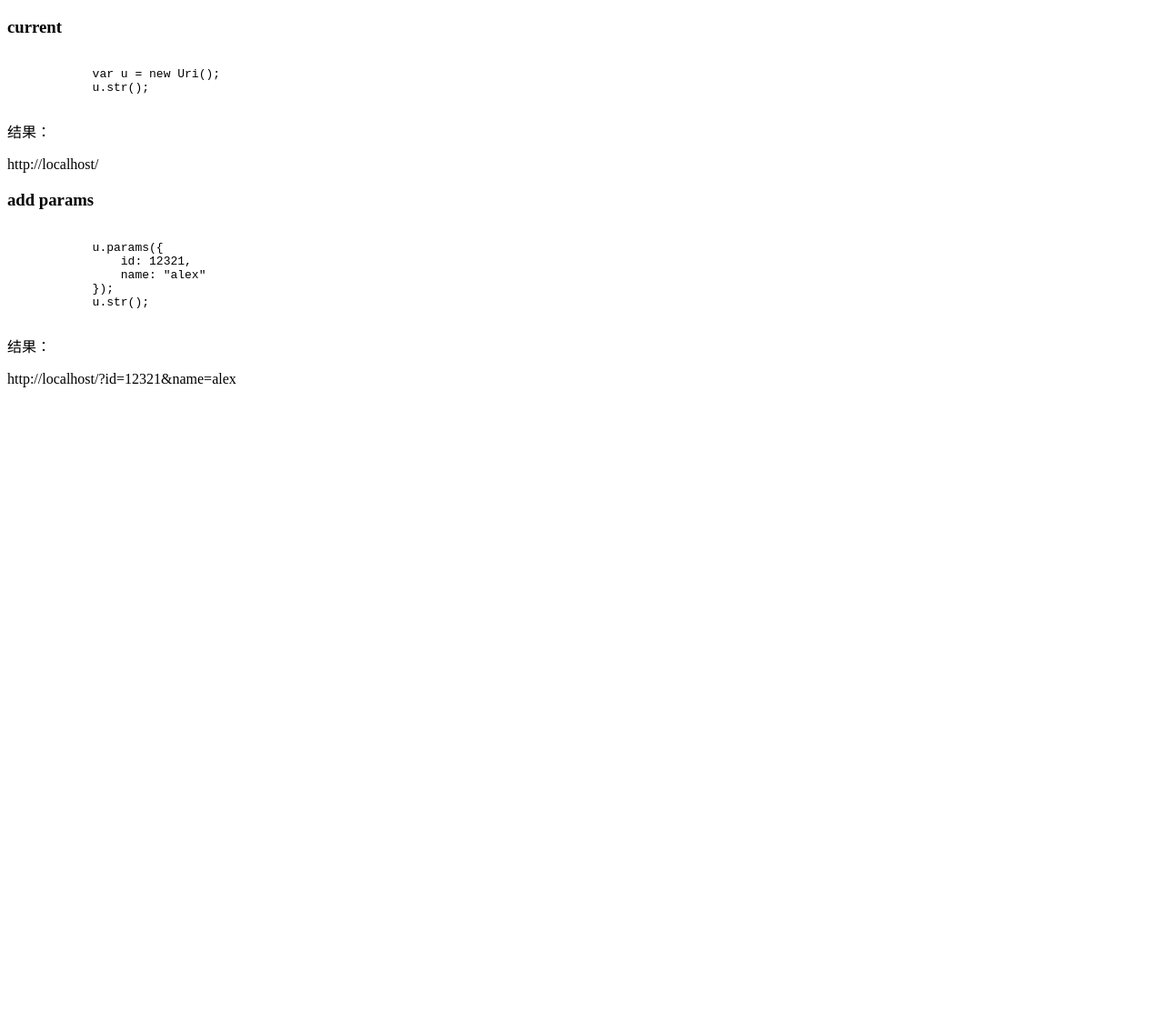
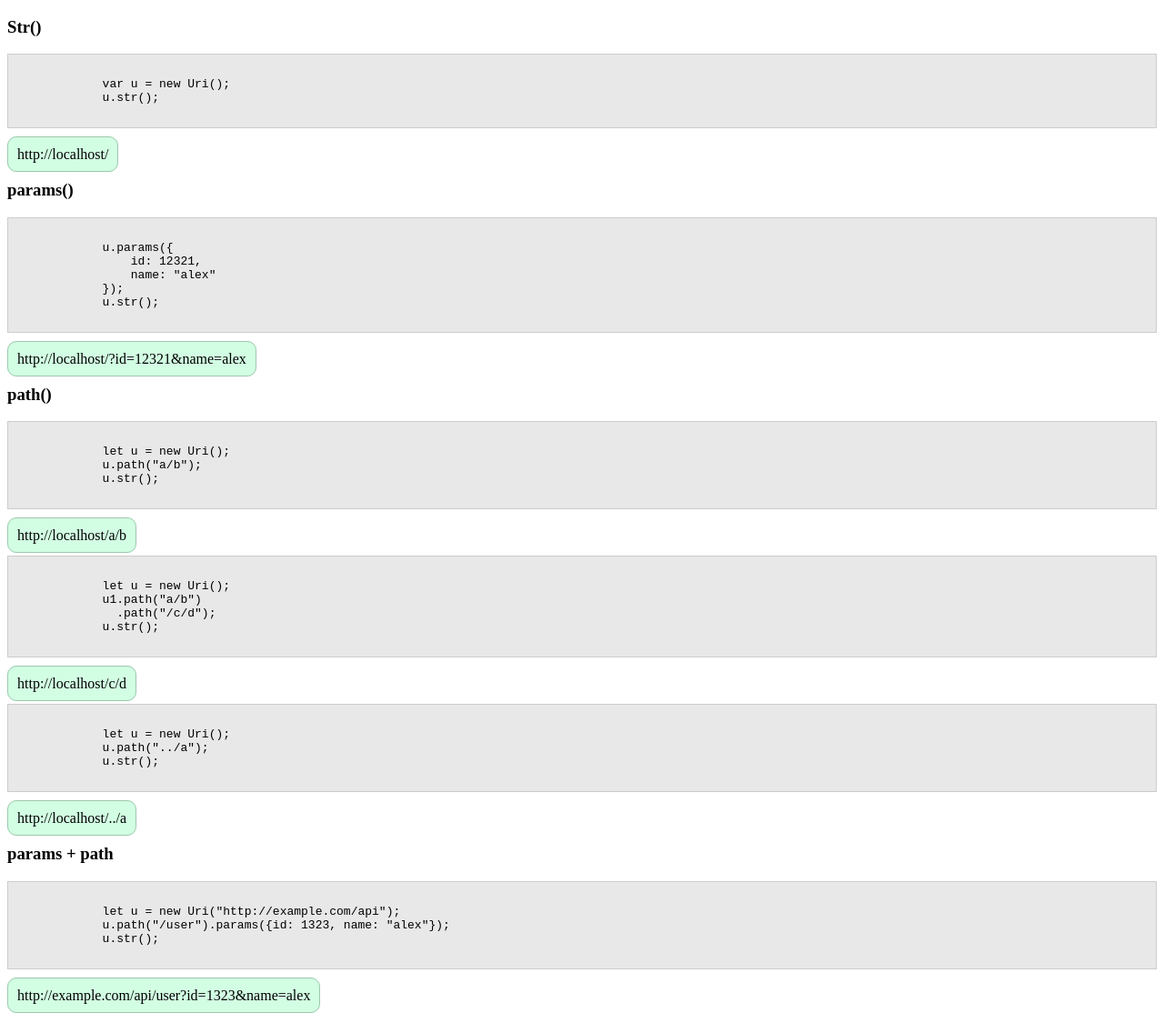
Before and after one commit to walkdoer/uri, a website built with webpack: page index.html in a window 1280 px wide. Shown: the whole page at 91% size. Before the commit the page ends 800 px from the top, so only its background shows below. Built offline with nearby package versions, Linux system fonts and the light colour scheme.

Commit message:
path接口

```diff
--- a/devServer.js
+++ b/devServer.js
@@ -1,3 +1,4 @@
+var fs = require('fs');
 var path = require('path');
 var webpack = require('webpack');
 var express = require('express');
@@ -16,8 +17,8 @@ app.use(require('webpack-dev-middleware')(compiler, {
 app.use(require('webpack-hot-middleware')(compiler));
 app.use('/', express.static(path.join(__dirname, './')));
 
-app.use('*', function () {
-    res.send('./index.html');
+app.use('/*', function (req, res) {
+    res.type('html').send(fs.readFileSync(path.resolve(__dirname, "./index.html")));
 });
 
 app.listen(5000, 'localhost', function(err) {
--- a/index.html
+++ b/index.html
@@ -4,17 +4,33 @@
     <meta http-equiv="Cache-Control" content="no-cache">
     <meta http-equiv="Content-Type" content="text/html; charset=utf-8">
     <title>Uri</title>
+    <style type="text/css">
+    .result {
+        background: #D2FFE3;
+        border-radius: 10px;
+        border: 1px solid #9EC7AF;
+        padding: 10px;
+        white-space:nowrap;
+    }
+
+    pre {
+        background: #E8E8E8;
+        border: 1px solid #CCC;
+        padding: 10px;
+        margin-bottom: 20px;
+    }
+    </style>
 </head>
 <body>
     <div class="example">
         <div>
-        <h3>current</h3>
+        <h3>Str()</h3>
         <pre><code>
             var u = new Uri();
             u.str();
         </code></pre>
-        结果： <p class="current"></p>
-        <h3>add params</h3>
+        <span class="result current"></span>
+        <h3>params()</h3>
         <pre><code>
             u.params({
                 id: 12321,
@@ -22,8 +38,42 @@
             });
             u.str();
         </code></pre>
-        结果： <p class="addParams"></p>
+        <span class="result addParams"></span>
+
+        <h3>path()</h3>
+        <pre><code>
+            let u = new Uri();
+            u.path("a/b");
+            u.str();
+        </code></pre>
+        <span class="result path1"></span>
+        <pre><code>
+            let u = new Uri();
+            u1.path("a/b")
+              .path("/c/d");
+            u.str();
+        </code></pre>
+        <span class="result path2"></span>
+
+        <pre><code>
+            let u = new Uri();
+            u.path("../a");
+            u.str();
+        </code></pre>
+        <span class="result path3"></span>
+
+
+        <h3>params + path</h3>
+         <pre><code>
+            let u = new Uri("http://example.com/api");
+            u.path("/user").params({id: 1323, name: "alex"});
+            u.str();
+        </code></pre>
+        <span class="result params_path"></span>
     </div>
-    <script type="text/javascript" src="bundle.js"></script>
+
+
+
+    <script type="text/javascript" src="/bundle.js"></script>
 </body>
 </html>
--- a/index.js
+++ b/index.js
@@ -20,3 +20,27 @@ u.params({
 });
 
 $('.addParams').innerText = u.str();
+
+
+let u1 = new Uri();
+
+u1.path("a/b");
+$('.path1').innerText = u1.str();
+
+
+u1.path("/c/d");
+
+$('.path2').innerText = u1.str();
+
+
+let u2 = new Uri();
+u2.path("../a");
+u2.str();
+
+$('.path3').innerText = u2.str();
+
+
+let u3 = new Uri("http://example.com/api");
+u3.path("/user").params({id: 1323, name: "alex"});
+u3.str();
+$('.params_path').innerText = u3.str();
--- a/src/uri.js
+++ b/src/uri.js
@@ -4,18 +4,30 @@
 'use strict';
 var globalParams = {};
 
-export default class Uri{
+export default class Uri {
     static config() {
         globalParams = global.params || {};
     }
 
     constructor(str) {
-        str = str || location.origin + location.pathname;
-        this._uri = str;
+        this._uri = str || location.origin;
+        if (!str) {
+            this._path = location.pathname;
+        }
         this._params = {};
     }
 
-    path() {
+    path(pathStr) {
+        if (!pathStr) {
+            return;
+        }
+        let isAbsolute = isAbsolutePath(pathStr);
+        let arr = pathStr.split('/');
+        if (!isAbsolute) {
+            arr = this._path.split('/').concat(arr);
+        }
+        let newPath = normalizePathArray(arr, !isAbsolute);
+        this._path = '/' + newPath.join('/');
         return this;
     }
 
@@ -25,10 +37,33 @@ export default class Uri{
     }
 
     str() {
-        var uri = this._uri;
+        var uri = this._uri + this._path;
         uri = addParams(uri, Object.assign({}, globalParams, this._params));
         return uri;
     }
+}
+
+function normalizePathArray(parts, allowAboveRoot) {
+    let res = [];
+    for (let i = 0; i < parts.length; i++) {
+        let p = parts[i];
+
+        // ignore empty parts
+        if (!p || p === '.')
+            continue;
+
+        if (p === '..') {
+            if (res.length && res[res.length - 1] !== '..') {
+                res.pop();
+            } else if (allowAboveRoot) {
+                res.push('..');
+            }
+        } else {
+            res.push(p);
+        }
+    }
+
+    return res;
 }
 
 function addParams(uri, params) {
@@ -44,3 +79,8 @@ function addParams(uri, params) {
     }
     return (uri + paramStr).replace('?&', '?').replace(/\?$/, '');
 }
+
+
+function isAbsolutePath(path) {
+    return !!path && path[0] === '/';
+}
```
